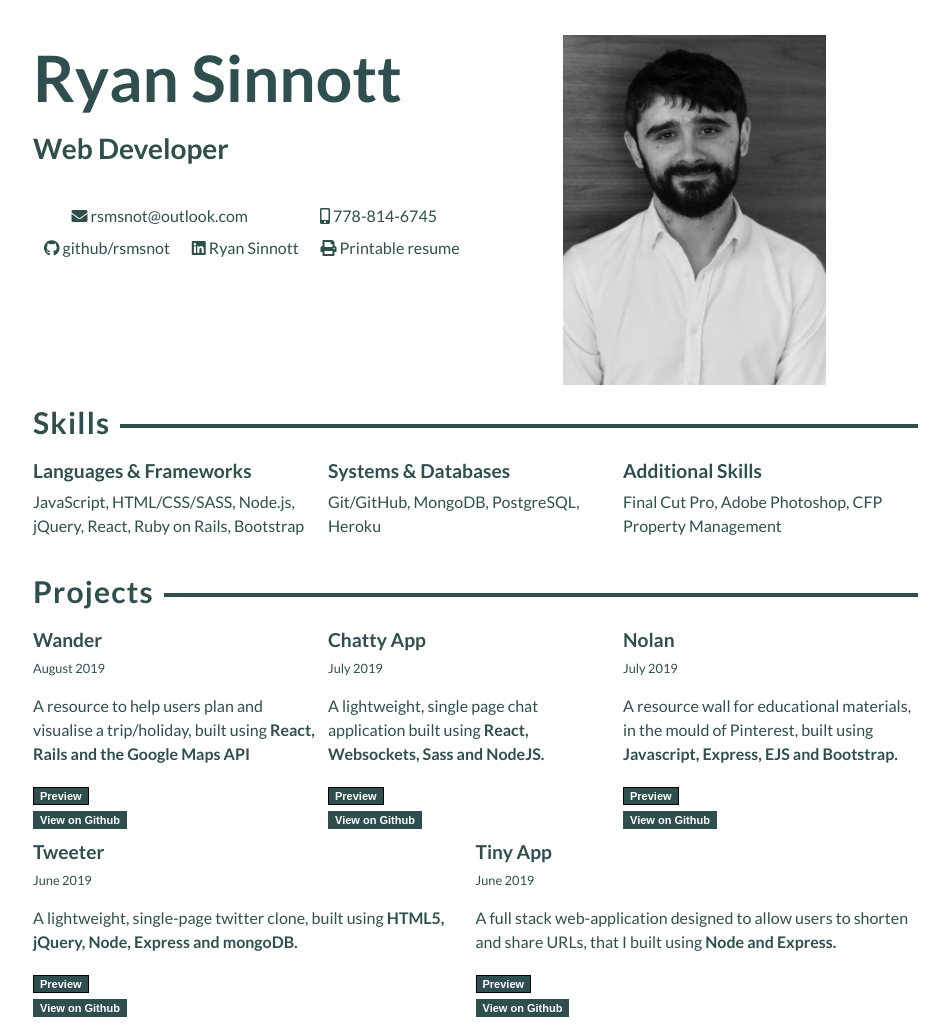
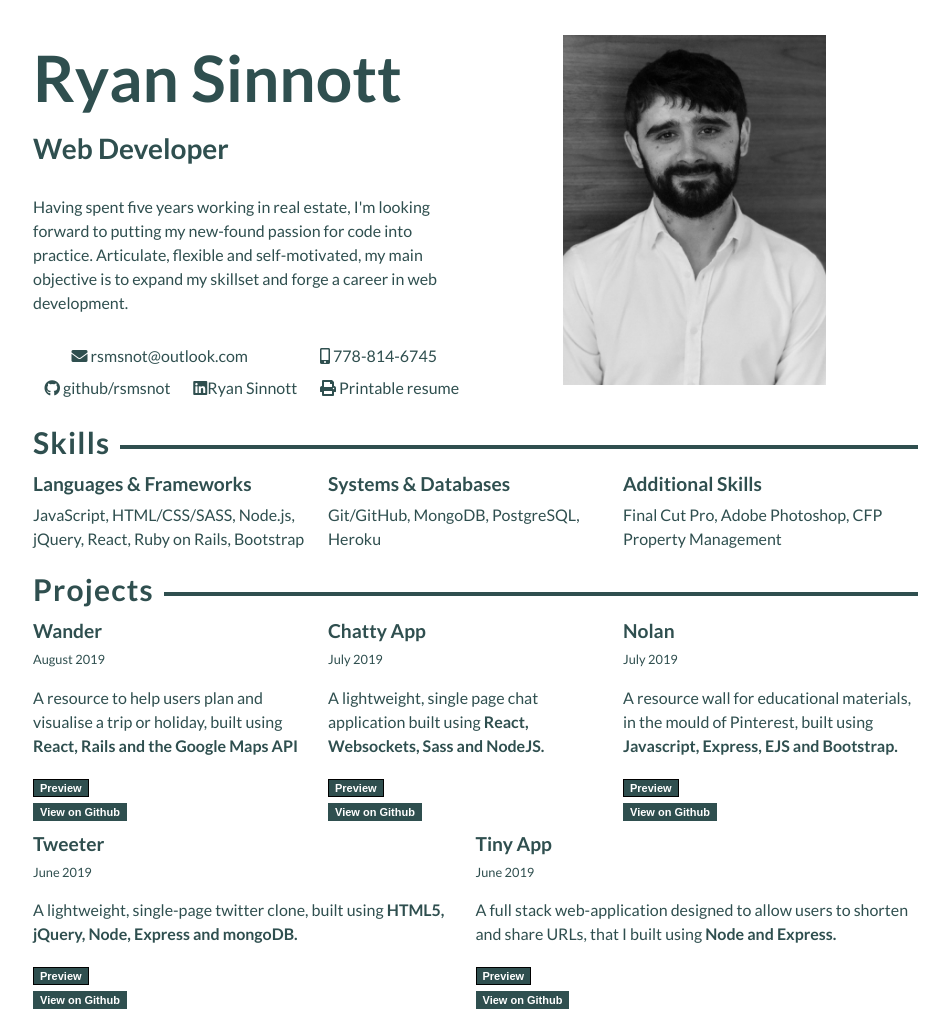
Before and after one commit to rsmsnot/rsmsnot.github.io, a plain HTML site: page index.html in a window 1280 px wide. Shown: the top 1031 px of the page, without its empty margins (167-1116 px from the left). Drawn offline with nearby package versions, Linux system fonts and the light colour scheme.

Commit message:
cosmetic changes

```diff
--- a/index.html
+++ b/index.html
@@ -25,9 +25,9 @@
             <div class="col-sm profile">
                 <h1 class="name">Ryan Sinnott</h1>
                 <h3 class="job-title">Web Developer</h3>
-                <!-- <p class="profile-about">Having spent five years working in real estate, I'm looking forward
+                <p class="profile-about">Having spent five years working in real estate, I'm looking forward
                     to putting my new-found passion for code into practice. Articulate, flexible and self-motivated, my main
-                    objective is to expand my skillset and forge a career in web development.</p> -->
+                    objective is to expand my skillset and forge a career in web development.</p>
                 <ul class="contact-info">
                     <li>
                         <a href="mailto:rsmsnot@outlook.com" class="contact-details"><i
@@ -41,10 +41,10 @@
                     </li>
                     <li>
                         <a href="https://www.linkedin.com/in/ryan-sinnott91/" class="contact-details"
-                            target="_blank"><i class="fab fa-linkedin"></i> Ryan Sinnott</a>
+                            target="_blank"><i class="fab fa-linkedin"></i>Ryan Sinnott</a>
                     </li>
                     <li>
-                            <a href="https://drive.google.com/file/d/1ZYRZ5fkBjy4apc5vnEvil2OwPSspzSew/view?usp=sharing" class="contact-details"
+                            <a href="https://drive.google.com/file/d/1f7hZIQMO5AnyujKOqcd2_4LzdqX1O9Kn/view?usp=sharing" class="contact-details"
                             target="_blank"><i class="fas fa-print"></i> Printable resume</li></a>
                 </ul>
             </div>
@@ -91,7 +91,7 @@
                 <div class="col-sm">
                     <h6>Wander</h6>
                     <p class="date">August 2019</p>
-                    <p>A resource to help users plan and visualise a trip/holiday, built using <strong>React, Rails and the
+                    <p>A resource to help users plan and visualise a trip or holiday, built using <strong>React, Rails and the
                         Google Maps API </strong></p>
                     <div class="hover_img">
                         <a href="#" class="button" id="preview">Preview<span><img src="./preview-images-gifs/Wander.gif" alt="image"
@@ -155,7 +155,7 @@
         </div>
 
         <!-- EMPLOYMENT -->
-
+        <br>
         <div>
             <h2 class="header">Employment History</h2>
         </div>
--- a/styles.css
+++ b/styles.css
@@ -44,7 +44,7 @@ body {
     flex-wrap: wrap;
     justify-content: space-around;
     padding: 0px !important;
-    margin-top: 35px;
+    margin-top: 25px;
     line-height: 2em;
 }
 
@@ -91,7 +91,7 @@ h2.header {
     font-size: 30px;
     line-height: 24px;
     font-weight: 700;
-    margin: 15px 0;
+    margin-bottom: 15px 0;
     letter-spacing: 1.2px;
     text-align: left;
     overflow: hidden;
```
